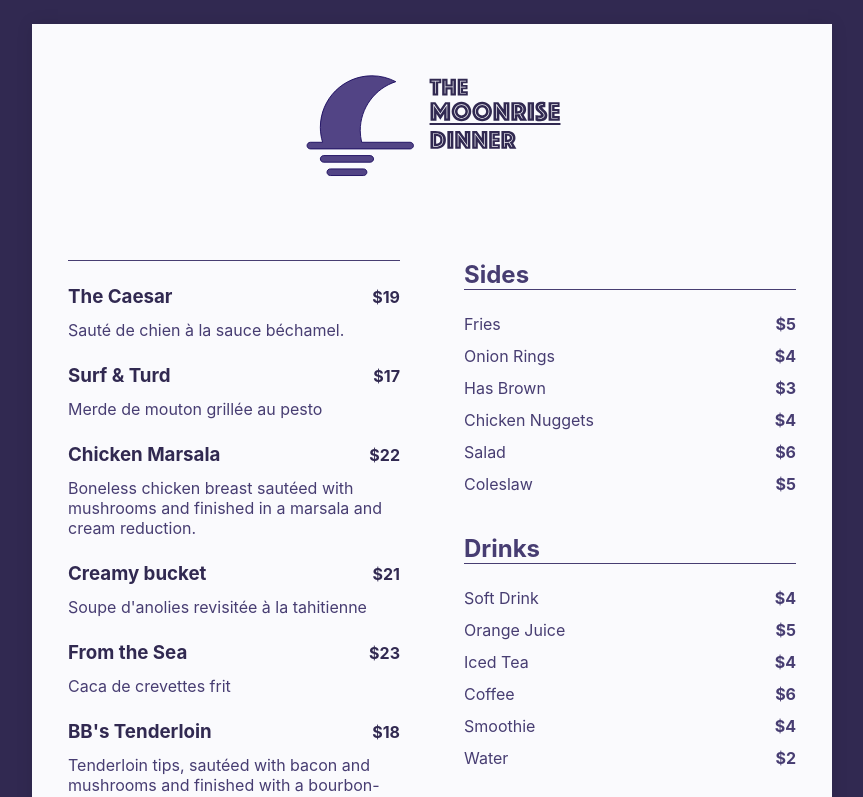
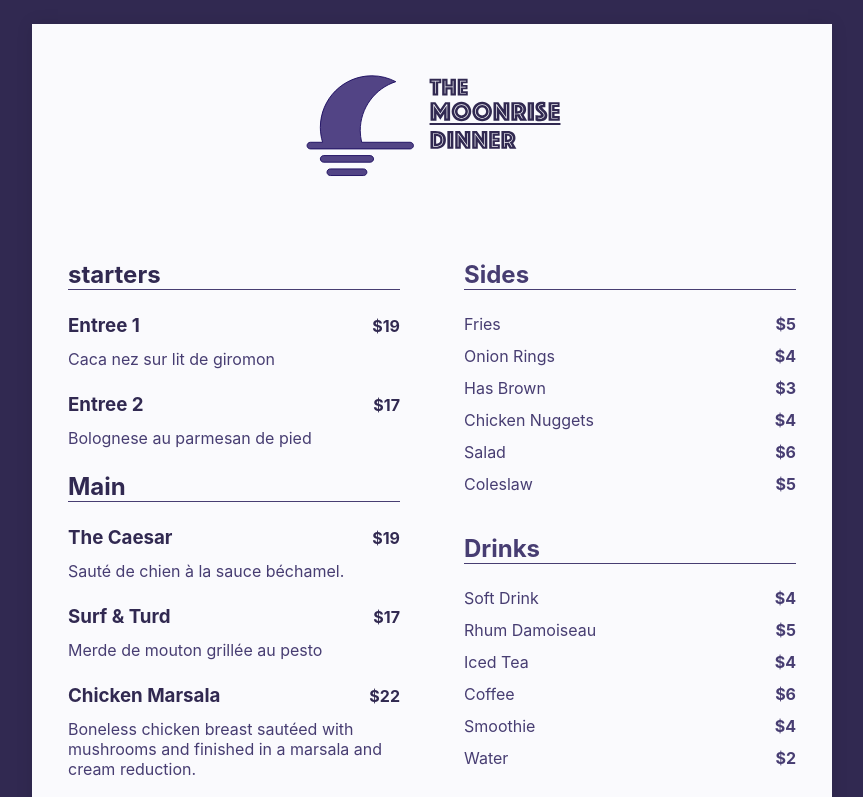
Before and after one commit to sinitame/menu-demo, a React (Create React App) app: page / in a window 1280 px wide. Shown: the top 797 px of the page, without its empty margins (208-1071 px from the left). Built offline with nearby package versions, Linux system fonts and the light colour scheme; a web font is replaced by a local one.

Commit message:
integrate changes to click menu items

```diff
--- a/src/App.js
+++ b/src/App.js
@@ -1,13 +1,13 @@
 import React, { Component } from "react";
 import Logo from "./components/Logo";
 import Mains from "./components/Mains";
-import Extras from "./components/Extras";
 import {Provider} from "./Context";
 import {deserts, drinks, mains, starters, sides} from "./data";
 import MediaCard from "./components/Card";
 import {Modal} from "./components/Modal";
 
 import "./styles.css";
+import ExtrasSection from "./components/ExtrasSection";
 
 function Menu({clickHandler}) {
   return (
@@ -15,14 +15,14 @@ function Menu({clickHandler}) {
       <div className="menu">
         <Logo />
         <div className="right">
-          <Mains meals={mains} clickHandler={clickHandler}/>
+          <Mains type="starters" meals={starters} clickHandler={clickHandler}/>
           <Mains type="Main" meals={mains}/>
           <Mains type="Desserts" meals={deserts}/>
         </div>
         <div className="left">
           <aside className="aside">
-            <Extras type="Sides" items={sides}/>
-            <Extras type="Drinks" items={drinks}/>
+            <ExtrasSection type="Sides" extras={sides} clickHandler={clickHandler}/>
+            <ExtrasSection type="Drinks" extras={drinks} clickHandler={clickHandler}/>
           </aside>
         </div>
       </div>
--- a/src/components/Extras.js
+++ /dev/null
@@ -1,15 +0,0 @@
-import React from "react";
-
-export default function Extras({ type, items }) {
-  return (
-    <section className="extras">
-      <h2 className="extras-heading">{type}</h2>
-      {items.map((item, index) => (
-        <article className="menu-item" key={index}>
-          <div className="extras-name">{item.name}</div>
-          <strong className="extras-price">${item.price}</strong>
-        </article>
-      ))}
-    </section>
-  );
-}
--- /dev/null
+++ b/src/components/ExtrasSection.js
@@ -0,0 +1,16 @@
+import React from "react";
+
+export default function ExtrasSection({type, extras, clickHandler}) {
+  return (
+      <section className="extras">
+        <h2 className="extras-heading">{type}</h2>
+        {extras.map((extra, index) => (
+            <article onClick={() => clickHandler(extra.name, extra.description)}
+                     className="menu-item" key={index}>
+              <div className="extras-name">{extra.name}</div>
+              <strong className="extras-price">${extra.price}</strong>
+            </article>
+        ))}
+      </section>
+  );
+}
--- a/src/data.json
+++ b/src/data.json
@@ -58,26 +58,32 @@
   "sides": [
     {
       "name": "Fries",
+      "description": "Pataes coupées et frites",
       "price": "5"
     },
     {
       "name": "Onion Rings",
+      "description": "Oignons frits",
       "price": "4"
     },
     {
       "name": "Has Brown",
+      "description": "Pataes écrasées et frites",
       "price": "3"
     },
     {
       "name": "Chicken Nuggets",
+      "description": "poussins panés",
       "price": "4"
     },
     {
       "name": "Salad",
+      "description": "Laitue",
       "price": "6"
     },
     {
       "name": "Coleslaw",
+      "description": "Salade de choux",
       "price": "5"
     }
   ],
@@ -85,31 +91,37 @@
     {
       "name": "Soft Drink",
       "price": "4",
+      "description": "Boisson pour frileu",
       "category": "drink"
     },
     {
-      "name": "Orange Juice",
+      "name": "Rhum Damoiseau",
       "price": "5",
+      "description": "Nectar des Dieux",
       "category": "drink"
     },
     {
       "name": "Iced Tea",
       "price": "4",
+      "description": "Thé vraiment glacé",
       "category": "drink"
     },
     {
       "name": "Coffee",
       "price": "6",
+      "description": "Jus de chaussettes",
       "category": "drink"
     },
     {
       "name": "Smoothie",
       "price": "4",
+      "description": "Recette du jour: chocolat banane",
       "category": "drink"
     },
     {
       "name": "Water",
       "price": "2",
+      "description": "Robinet, daté de 2019 il s'agit d'un très grand cru",
       "category": "drink"
     }
   ]
```
